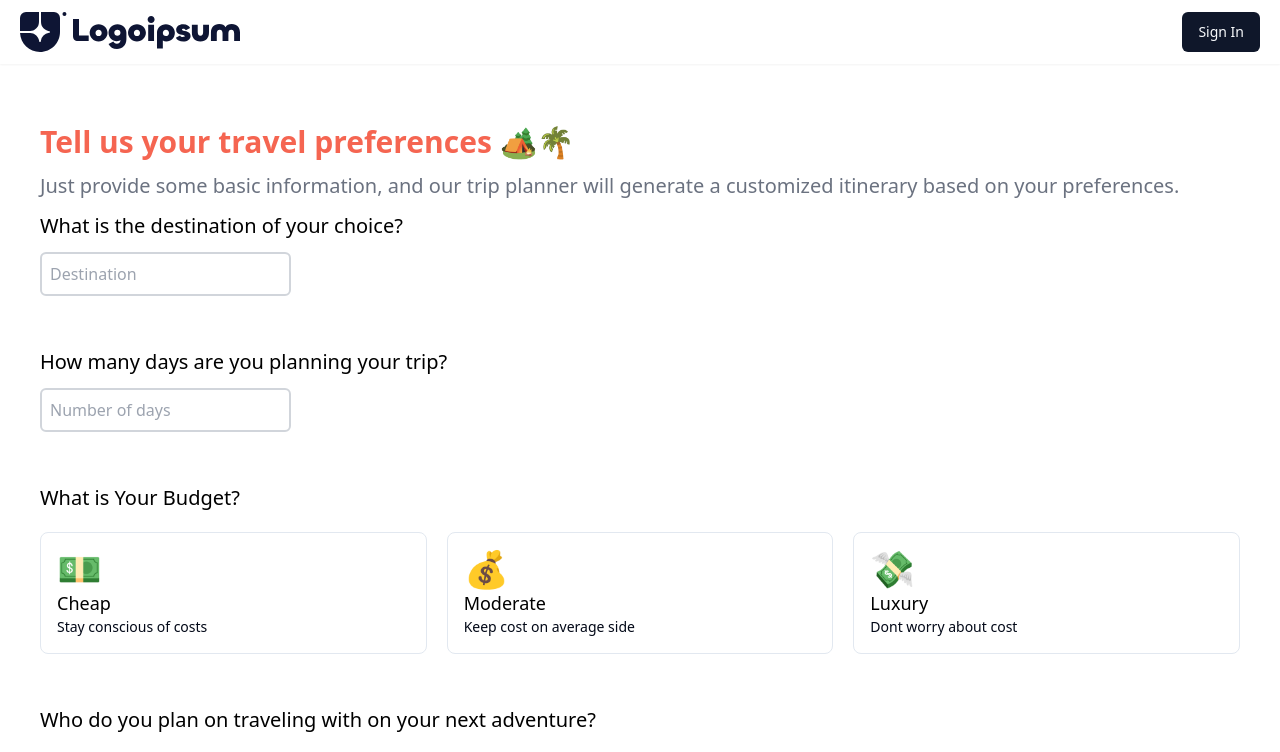
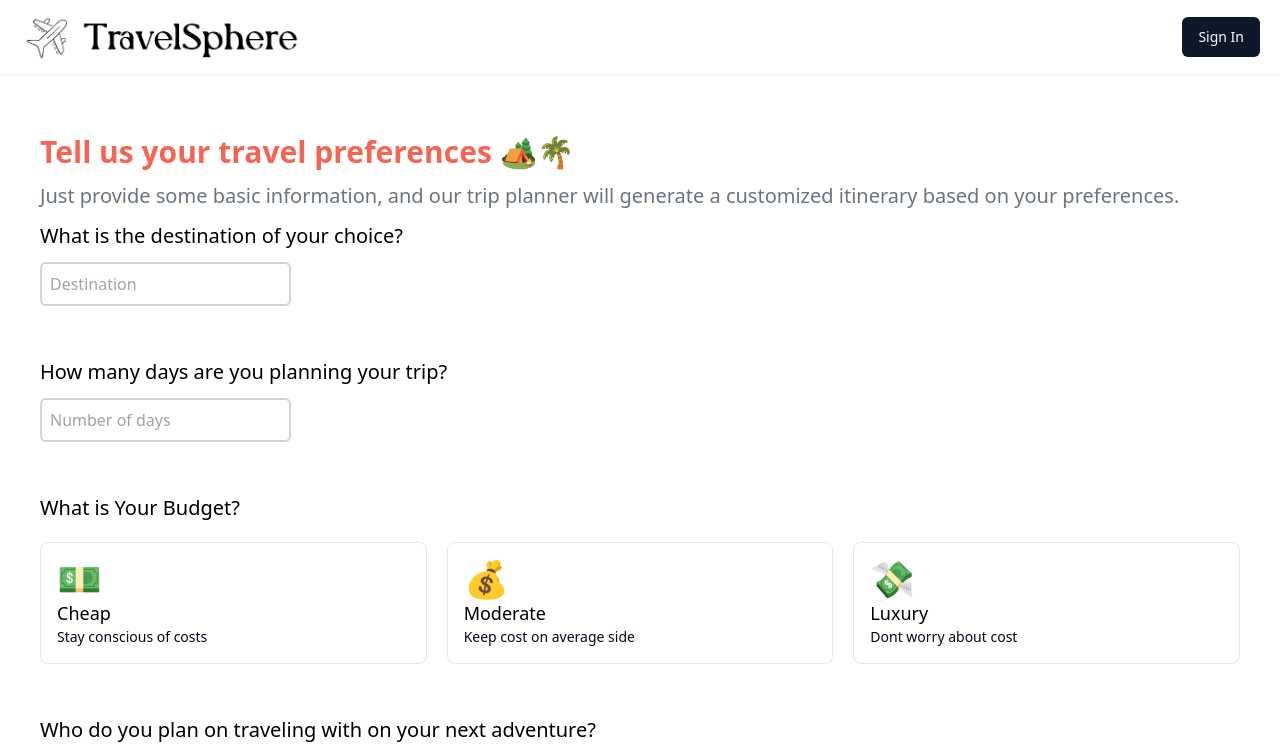
Before and after one commit to adeshshelar/AI-Trip-Planner, a React (Vite) app: page /create-trip in a window 1280 px wide. Shown: the top 752 px of the page. Built offline with nearby package versions, Linux system fonts and the light colour scheme; no server answers.

Commit message:
Add new files

```diff
--- a/src/components/custom/Header.jsx
+++ b/src/components/custom/Header.jsx
@@ -53,11 +53,11 @@ function Header() {
 
   return (
     <div className='p-3 shadow-sm flex justify-between items-center px-5'>
-     <img src="/logo.svg" className='size-22'/>
+     <img src="/logo.png" className='h-[50px] w-[280px]'/>
      <div>
       {user?
       <div className='flex items-center gap-3'>
-        <Button variant='outline' className="rounded-full">My Trips</Button>
+        {/* <Button variant='outline' className="rounded-full">My Trips</Button> */}
         <Popover>
         <PopoverTrigger>
         <img src={user?.picture} className='h-[35px] w-[35px] rounded-full'/>
```
Also changed, not shown: public/logo.png (added).
